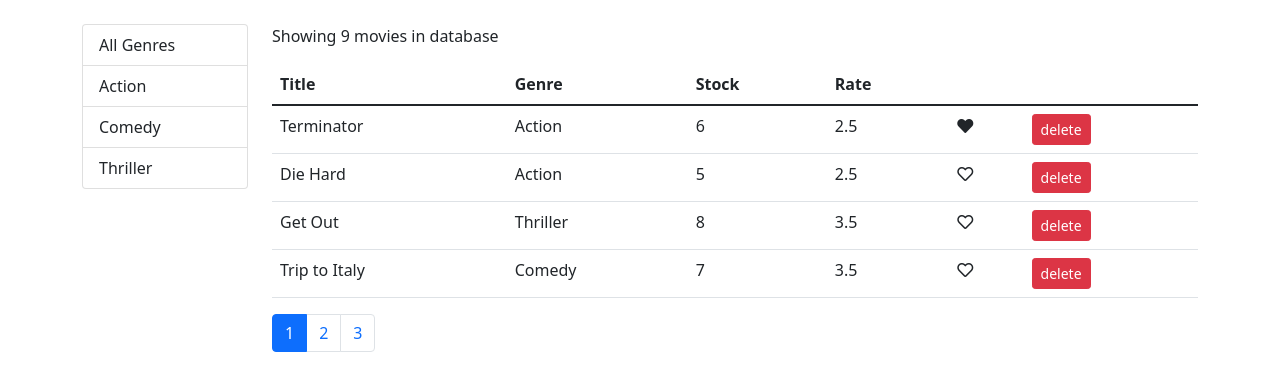
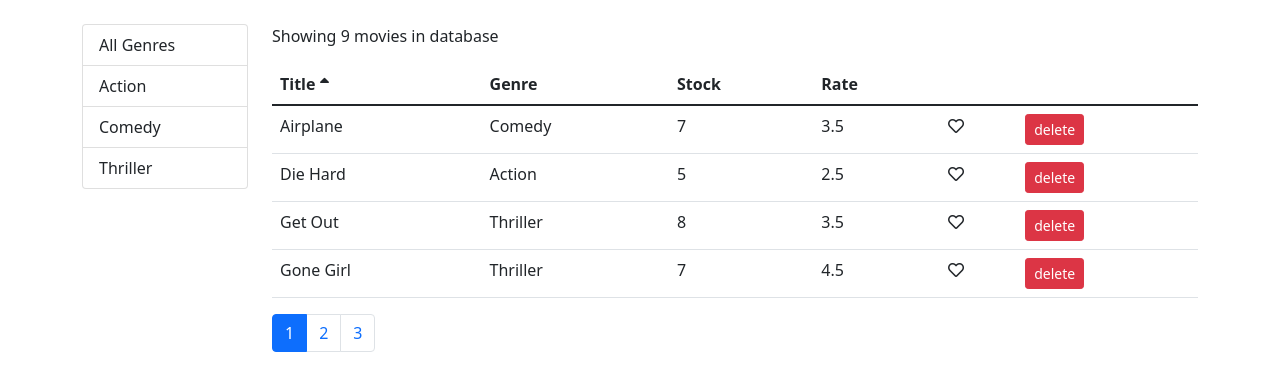
Before and after one commit to shakilhossain1/react-vidly, a React (Vite) app: page / in a window 1280 px wide. Shown: the top 390 px of the page. Built offline with nearby package versions, Linux system fonts and the light colour scheme.

Commit message:
table sorting and showing icon

```diff
--- a/package.json
+++ b/package.json
@@ -7,11 +7,6 @@
     "serve": "vite preview"
   },
   "dependencies": {
-    "@fortawesome/fontawesome-svg-core": "^1.2.36",
-    "@fortawesome/free-brands-svg-icons": "^5.15.4",
-    "@fortawesome/free-regular-svg-icons": "^5.15.4",
-    "@fortawesome/free-solid-svg-icons": "^5.15.4",
-    "@fortawesome/react-fontawesome": "^0.1.15",
     "bootstrap": "^5.1.0",
     "font-awesome": "^4.7.0",
     "lodash": "^4.17.21",
--- /dev/null
+++ b/src/components/common/tableBody.jsx
@@ -0,0 +1,30 @@
+import React, {Component} from 'react';
+import _ from 'lodash';
+
+class TableBody extends Component {
+  renderCell = (item, column) => {
+    if (column.content) return column.content(item);
+    return _.get(item, column.path);
+  };
+
+  createKey = (item, column) => item._id + (column.path || column.key);
+
+  render() {
+    const {data, columns} = this.props;
+    return (
+      <tbody>
+        {data.map(item => (
+          <tr key={item._id}>
+            {columns.map(column => (
+              <td key={this.createKey(item, column)}>
+                {this.renderCell(item, column)}
+              </td>
+            ))}
+          </tr>
+        ))}
+      </tbody>
+    );
+  }
+}
+
+export default TableBody;
--- /dev/null
+++ b/src/components/common/tableHeader.jsx
@@ -0,0 +1,44 @@
+import React, {Component} from 'react';
+
+class TableHeader extends Component {
+  raiseSort = path => {
+    let sortColumn = {...this.props.sortColumn};
+    if (sortColumn.path === path)
+      sortColumn.order = sortColumn.order === 'asc' ? 'desc' : 'asc';
+    else {
+      sortColumn.path = path;
+      sortColumn.order = 'asc';
+    }
+
+    this.props.onSort(sortColumn);
+  };
+
+  renderSortIcon = column => {
+    const {sortColumn} = this.props;
+    if (column.path !== sortColumn.path) return null;
+    if (sortColumn.order === 'asc')
+      return <i className='fas fa-sort-up'></i>;
+
+      return <i className='fas fa-sort-down'></i>;
+  };
+
+  render() {
+    return (
+      <thead>
+        <tr>
+          {this.props.columns.map(column => (
+            <th
+              className="clickable"
+              key={column.path || column.key}
+              onClick={() => this.raiseSort(column.path)}
+            >
+              {column.label} {this.renderSortIcon(column)}
+            </th>
+          ))}
+        </tr>
+      </thead>
+    );
+  }
+}
+
+export default TableHeader;
--- a/src/components/movies.jsx
+++ b/src/components/movies.jsx
@@ -2,9 +2,10 @@
 import {getMovies} from '../services/fakeMovieService';
 import {getGenres} from '../services/fakeGenreService';
 import pagintate from '../utils/pagintate';
-import Like from './common/like';
 import Pagintaion from './common/pagination';
 import ListGroup from './common/listGroup';
+import MoviesTable from './moviesTable';
+import _ from 'lodash';
 
 class Movies extends Component {
   state = {
@@ -13,10 +14,11 @@
     pageSize: 4,
     currentPage: 1,
     selectedGenere: null,
+    sortColumn: {path: 'title', order: 'asc'},
   };
 
   componentDidMount() {
-    const genres = [{name: 'All Genres'}, ...getGenres()];
+    const genres = [{_id: '', name: 'All Genres'}, ...getGenres()];
     this.setState({movies: getMovies(), genres});
   }
 
@@ -35,12 +37,15 @@
   };
 
   handlePageChange = page => {
-    console.log('changing the page >> ', page);
     this.setState({currentPage: page});
   };
 
   handelGenreSelect = genre => {
     this.setState({selectedGenere: genre, currentPage: 1});
+  };
+
+  handleSort = sortColumn => {
+    this.setState({sortColumn});
   };
 
   render() {
@@ -49,17 +54,22 @@
       currentPage,
       selectedGenere,
       pageSize,
+      sortColumn,
     } = this.state;
+
+    if (allMovies.length === 0)
+      return <p>There are no movie in the database</p>;
 
     const filtered =
       selectedGenere && selectedGenere._id
         ? allMovies.filter(m => m.genre._id === selectedGenere._id)
         : allMovies;
+
+    const sorted = _.orderBy(filtered, [sortColumn.path], sortColumn.order);
+
     const {length: count} = filtered;
 
-    const movies = pagintate(filtered, currentPage, pageSize);
-
-    if (count === 0) return <p>There are no movie in the database</p>;
+    const movies = pagintate(sorted, currentPage, pageSize);
 
     return (
       <div className='row'>
@@ -72,42 +82,13 @@
         </div>
         <div className='col'>
           <p>Showing {count} movies in database</p>
-          <table className='table'>
-            <thead>
-              <tr>
-                <th>Title</th>
-                <th>Genre</th>
-                <th>Stock</th>
-                <th>Rate</th>
-                <th />
-                <th />
-              </tr>
-            </thead>
-            <tbody>
-              {movies.map(movie => (
-                <tr key={movie._id}>
-                  <td>{movie.title}</td>
-                  <td>{movie.genre.name}</td>
-                  <td>{movie.numberInStock}</td>
-                  <td>{movie.dailyRentalRate}</td>
-                  <td>
-                    <Like
-                      liked={movie.liked}
-                      onClick={() => this.handleLike(movie)}
-                    />
-                  </td>
-                  <td>
-                    <button
-                      className='btn btn-danger btn-sm'
-                      onClick={() => this.handleDelete(movie)}
-                    >
-                      delete
-                    </button>
-                  </td>
-                </tr>
-              ))}
-            </tbody>
-          </table>
+          <MoviesTable
+            movies={movies}
+            onDelete={this.handleDelete}
+            onSort={this.handleSort}
+            onLike={this.handleLike}
+            sortColumn={sortColumn}
+          />
           <Pagintaion
             itemsCount={count}
             pageSize={pageSize}
--- /dev/null
+++ b/src/components/moviesTable.jsx
@@ -0,0 +1,46 @@
+import React, {Component} from 'react';
+import Like from './common/like';
+import TableHeader from './common/tableHeader';
+import TableBody from './common/tableBody';
+
+class MoviesTable extends Component {
+  columns = [
+    {path: 'title', label: 'Title'},
+    {path: 'genre.name', label: 'Genre'},
+    {path: 'numberInStock', label: 'Stock'},
+    {path: 'dailyRentalRate', label: 'Rate'},
+    {
+      key: 'like',
+      content: movie => (
+        <Like liked={movie.liked} onClick={() => this.props.onLike(movie)} />
+      ),
+    },
+    {
+      key: 'delete',
+      content: movie => (
+        <button
+          className='btn btn-danger btn-sm'
+          onClick={() => this.props.onDelete(movie)}
+        >
+          delete
+        </button>
+      ),
+    },
+  ];
+
+  render() {
+    const {movies, sortColumn, onSort} = this.props;
+    return (
+      <table className='table'>
+        <TableHeader
+          columns={this.columns}
+          onSort={onSort}
+          sortColumn={sortColumn}
+        />
+        <TableBody data={movies} columns={this.columns} />
+      </table>
+    );
+  }
+}
+
+export default MoviesTable;
--- /dev/null
+++ b/src/index.css
@@ -0,0 +1,3 @@
+.clickable {
+    cursor: pointer;
+}
--- a/src/main.jsx
+++ b/src/main.jsx
@@ -2,6 +2,7 @@
 import ReactDOM from 'react-dom'
 import App from './App'
 import "bootstrap/dist/css/bootstrap.css";
+import './index.css';
 
 ReactDOM.render(
   <React.StrictMode>
```
